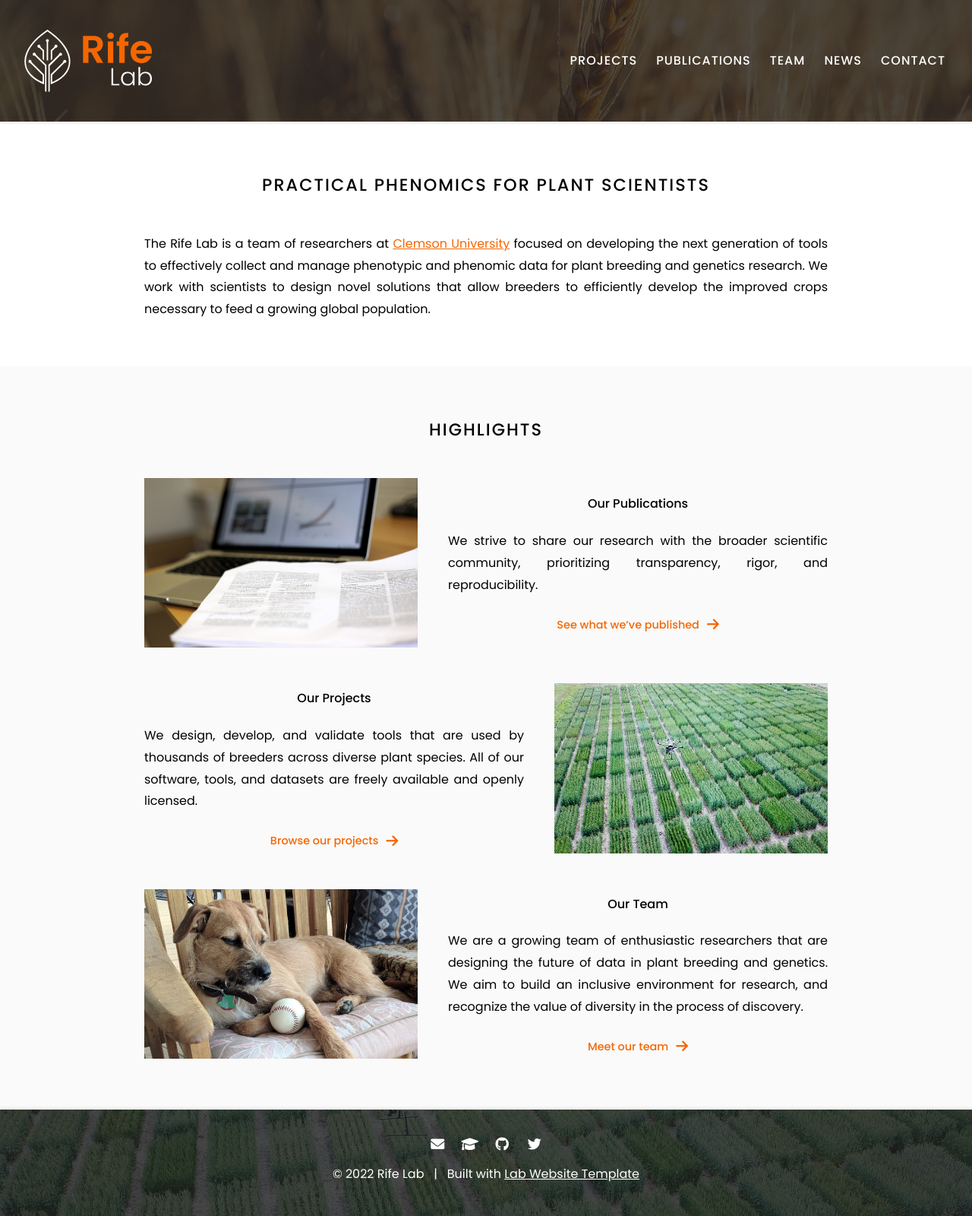
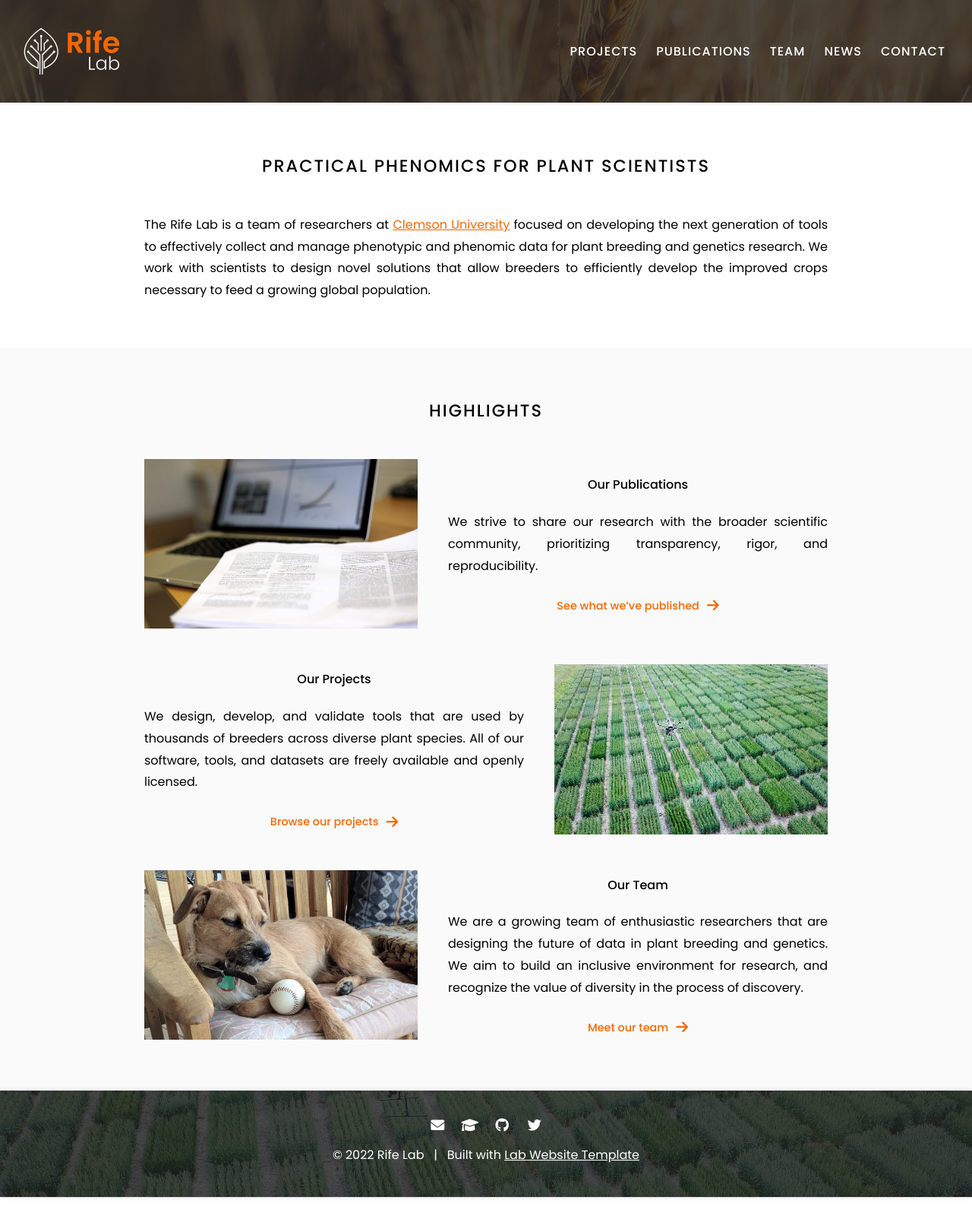
Before and after one commit to mmcnair91/fieldpheno.github.io, a Jekyll site: the page built from index.md, in a window 1280 px wide. Shown: the whole page at 76% size. Built offline with Jekyll 4.4.1, drawn with Linux system fonts in a browser that asks for light colours; after the commit the page ends 1575 px from its top, so only the background shows below that.

Commit message:
Update header.scss

```diff
--- a/css/header.scss
+++ b/css/header.scss
@@ -28,8 +28,7 @@ header {
 
     .logo {
       max-width: 100%;
-      height: 100px;
-      z-index: -1;
+      height: 75px;
     }
 
     .logo_text {
```
